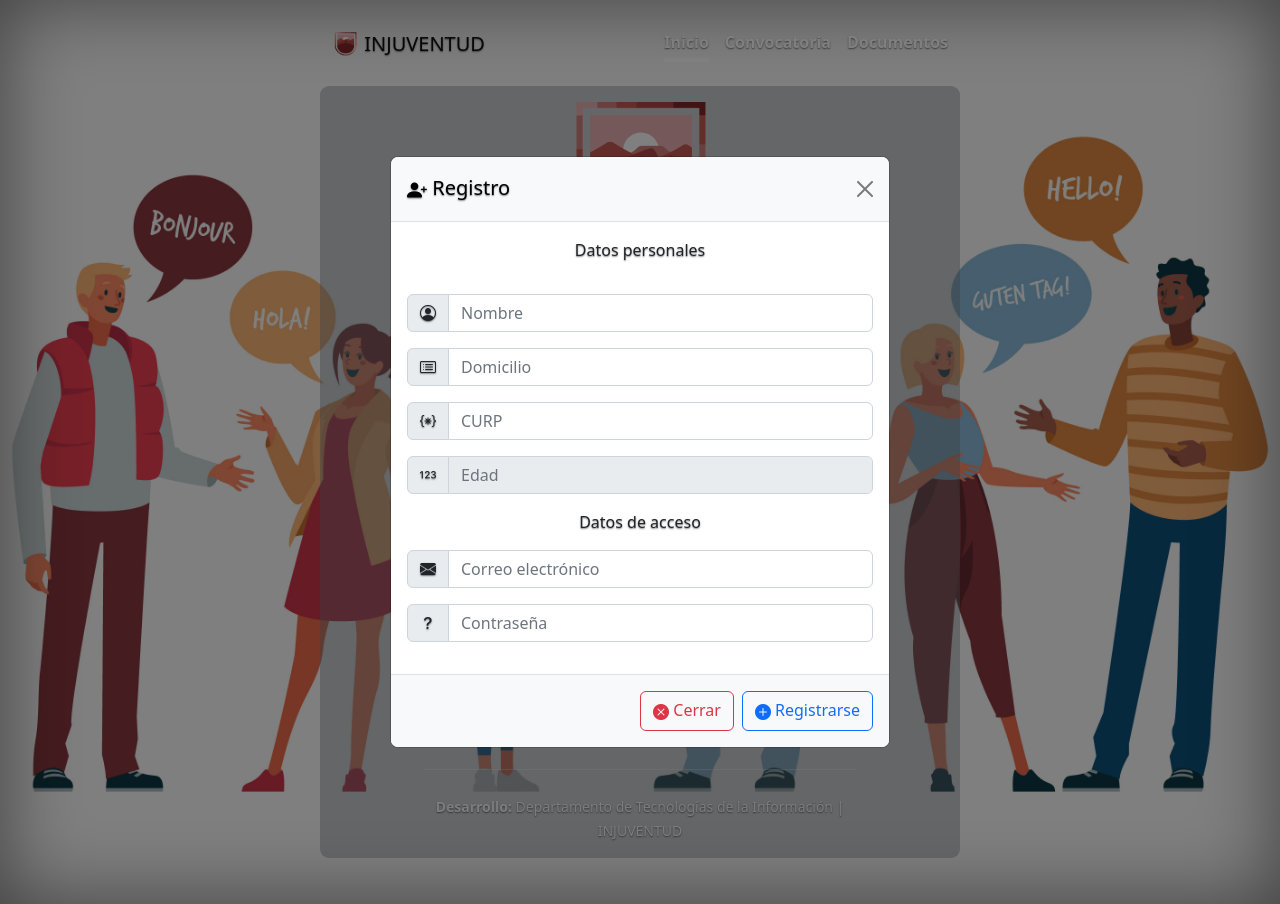
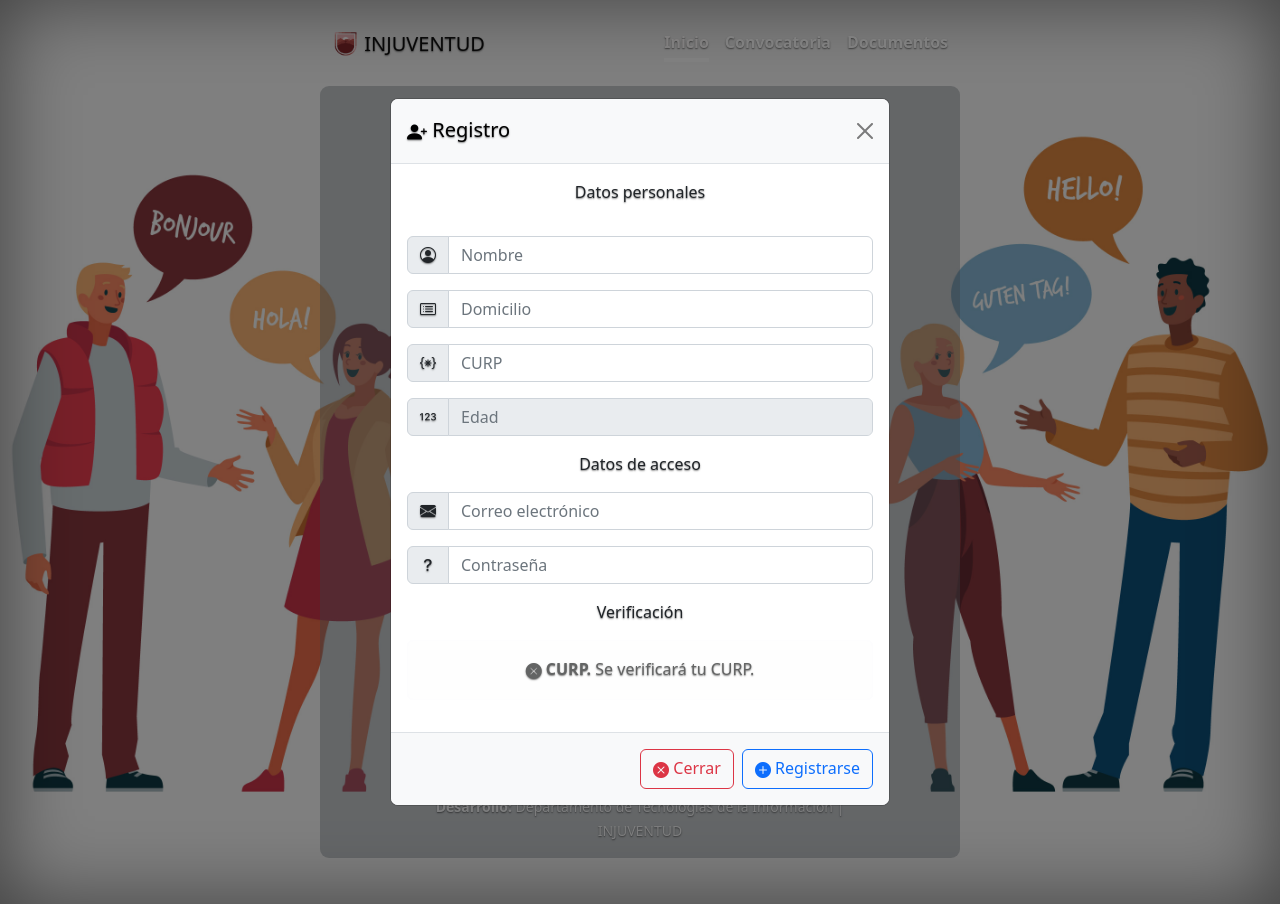
Before and after one commit to jesusrlv/consejo_juv, a PHP site: page / in a window 1280 px wide, after a click on "Registrarse". Run offline with PHP 8.4, Linux system fonts and the light colour scheme; some libraries are stand-ins or nearby versions.

Commit message:
verificaciones

```diff
--- a/index.html
+++ b/index.html
@@ -196,8 +196,8 @@
           <span class="input-group-text" id="basic-addon1"><i class="bi bi-braces-asterisk"></i></span>
           <input type="text" class="form-control" placeholder="CURP" aria-label="CURP" id="curp" oninput="curp2date(this)" aria-describedby="basic-addon1" onkeyup="javascript:this.value=this.value.toUpperCase();" onblur="validarInput(this);">
         </div>
-              <p><div id="result-username"></div></p><!-- valida curp -->
-              <p><div id="result-username2"></div></p><!-- valida usr -->
+
+
         <div class="input-group mb-3">
           <span class="input-group-text" id="basic-addon1"><i class="bi bi-123"></i></span>
           <input type="number" class="form-control" placeholder="Edad" aria-label="Edad" aria-describedby="basic-addon1" id="edad" disabled >
@@ -211,11 +211,16 @@
           <span class="input-group-text" id="basic-addon1"><i class="bi bi-question-lg"></i></span>
           <input type="password" class="form-control" placeholder="Contraseña" aria-label="Contraseña" aria-describedby="basic-addon1">
         </div>
+        <p><span class="text-dark">Verificación</span>
+            <div id="result-username">
+              <div class="alert alert-light"><strong><i class="bi bi-x-circle-fill"></i> CURP.</strong> Se verificará tu CURP.</div>
+            </div></p><!-- valida curp -->
+            <p><div id="result-username2"></div></p><!-- valida usr -->
 
       </div>
       <div class="modal-footer bg-light">
         <button type="button" class="btn btn-outline-danger" data-bs-dismiss="modal"><i class="bi bi-x-circle-fill"></i> Cerrar</button>
-        <button type="button" class="btn btn-outline-primary"><i class="bi bi-plus-circle-fill"></i> Registrarse</button>
+        <button type="button" class="btn btn-outline-primary" id="boton_submit"><i class="bi bi-plus-circle-fill"></i> Registrarse</button>
       </div>
     </div>
   </div>
--- a/js/scripts.js
+++ b/js/scripts.js
@@ -89,7 +89,7 @@
     // VALIDA USUARIO REGISTRADO
 
     $(document).ready(function() {
-        $('#username').on('blur', function() {
+        $('#curp').on('blur', function() {
             $('#result-username2').html('<img src="img/loader.gif" />').fadeOut(1000);
 
             var username = $(this).val();
--- a/prcd/conn/qc.php
+++ b/prcd/conn/qc.php
@@ -2,7 +2,7 @@
 
     $servername="localhost";
     $database="consejo_juvenil"; //solo se quitó para conexión remota
-    $username="root";
+    $username="admin";
     $password="";
 
     $conn= new mysqli ($servername,$username,$password,$database); //solo se quitó para conexión remota
--- a/prcd/verficacion.php
+++ b/prcd/verficacion.php
@@ -5,7 +5,7 @@ if (isset($_POST)) {
     $username = (string)$_POST['username'];
 
     $result = $conn->query(
-        'SELECT * FROM usr WHERE curp = "'.strtolower($username).'"'
+        "SELECT * FROM usr WHERE curp = '$username'"
     );
 
     if ($result->num_rows > 0) {
```
Also changed, not shown: 2 other files.
